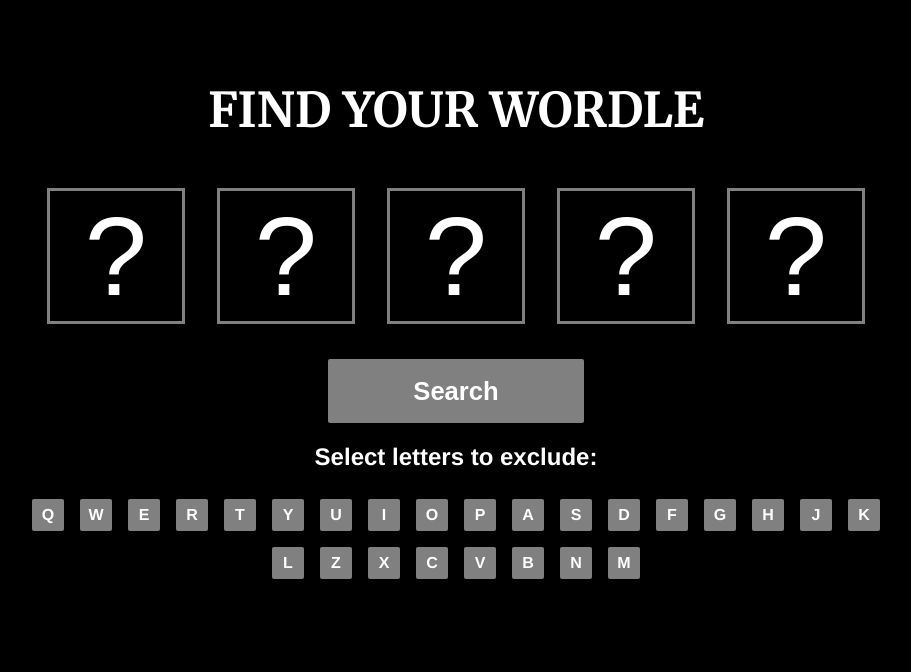
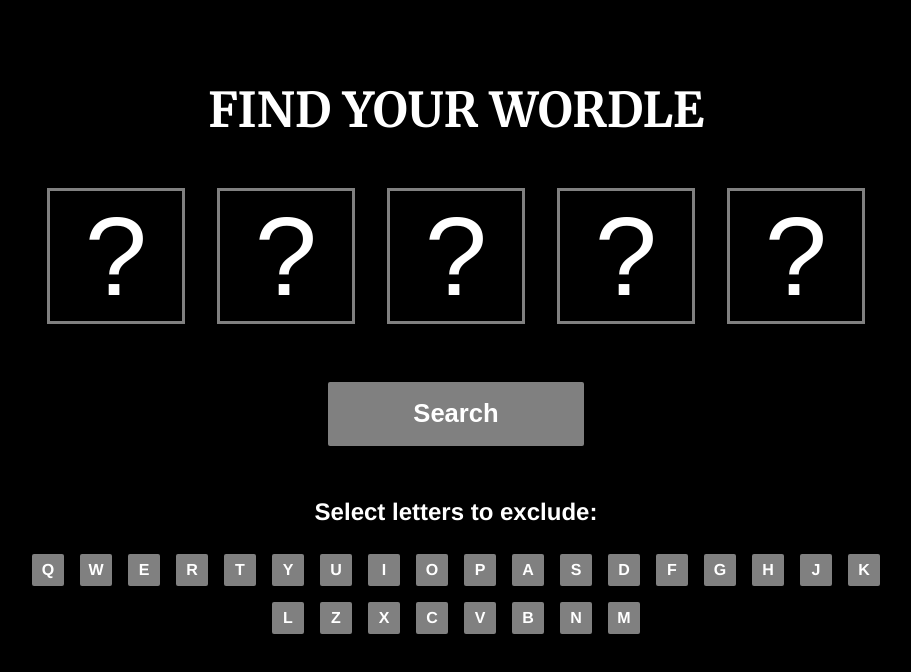
Before and after one commit to frivolousvision/find-your-wordle, a React (Create React App) app: page / in a window 1280 px wide. Shown: the top 672 px of the page, without its empty margins (184-1095 px from the left). Built offline with nearby package versions, Linux system fonts and the light colour scheme.

Commit message:
increased margin top and bottom for .search-button

```diff
--- a/src/App.css
+++ b/src/App.css
@@ -48,7 +48,8 @@
   color: white;
 }
 .search-button {
-  margin-top: 1.2rem;
+  margin-top: 2.6rem;
+  margin-bottom: 2rem;
 }
 .filter-button {
   margin-top: 0.5rem;
```
